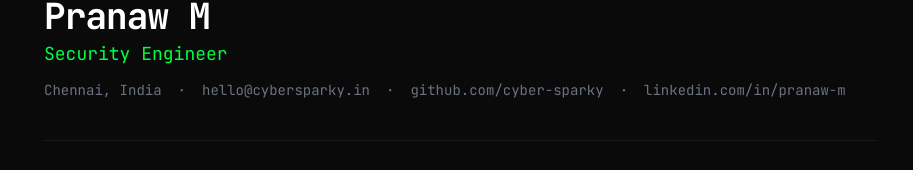
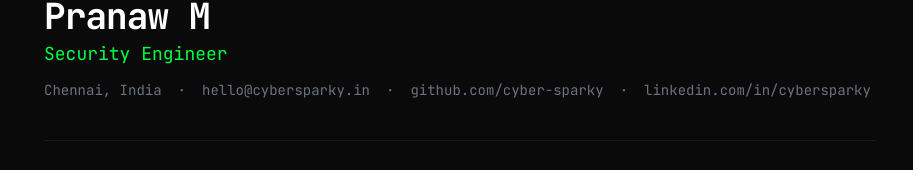
Before and after one commit to cyber-sparky/portfolio, a Next.js app: page /resume in a window 1280 px wide. Shown: the part 127-297 px from the top of the page, without its empty margins (180-1093 px from the left). Built offline with nearby package versions, Linux system fonts and the light colour scheme.

Commit message:
linked profile url changed

```diff
--- a/app/components/Contact.tsx
+++ b/app/components/Contact.tsx
@@ -10,7 +10,7 @@ import { EmailLink } from './ObfuscatedEmail';
 
 const socials = [
   { label: 'GitHub', href: 'https://github.com/cyber-sparky', icon: FiGithub },
-  { label: 'LinkedIn', href: 'https://www.linkedin.com/in/pranaw-m-9ab53024b/', icon: FiLinkedin },
+  { label: 'LinkedIn', href: 'https://www.linkedin.com/in/cybersparky/', icon: FiLinkedin },
 ];
 
 export default function Contact() {
--- a/app/resume/page.tsx
+++ b/app/resume/page.tsx
@@ -68,8 +68,8 @@ export default function ResumePage() {
               github.com/cyber-sparky
             </a>
             <span>·</span>
-            <a href="https://www.linkedin.com/in/pranaw-m-9ab53024b/" className="hover:text-neon-green transition-colors">
-              linkedin.com/in/pranaw-m
+            <a href="https://www.linkedin.com/in/cybersparky/" className="hover:text-neon-green transition-colors">
+              linkedin.com/in/cybersparky
             </a>
           </div>
         </header>
```
